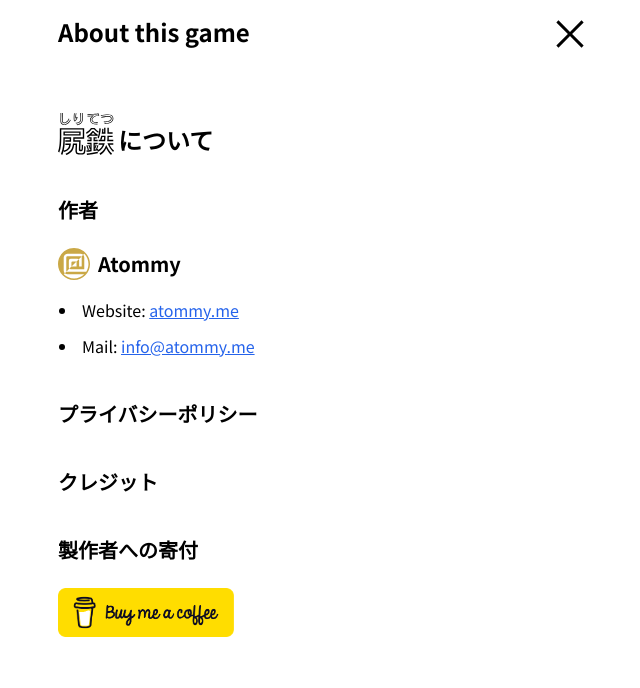
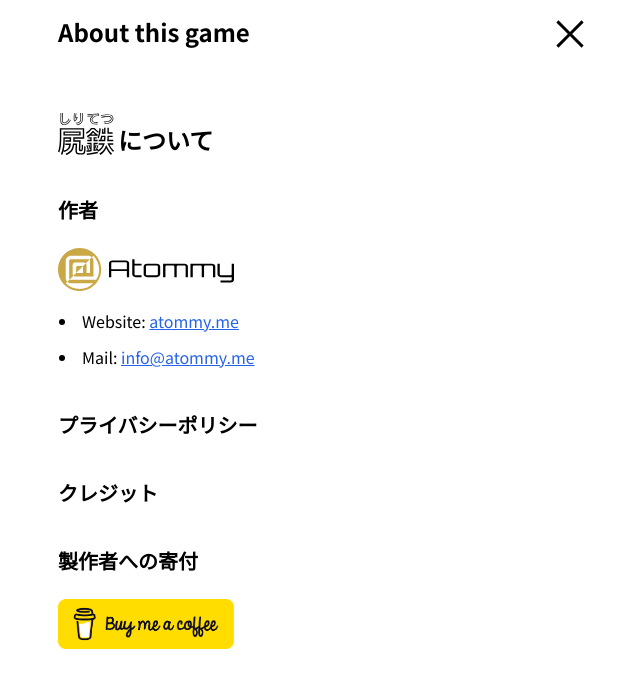
Before and after one commit to atommy-euph/snwc2, a React (Create React App) app: page / in a window 1280 px wide. Both pictures are taken after a click on the button 668 px from the left and 622 px from the top of the page. Shown: the top 688 px of the page, without its empty margins (318-958 px from the left). Built offline with nearby package versions, Linux system fonts and the light colour scheme.

Commit message:
most large z-index for alert

```diff
--- a/src/components/Alert.jsx
+++ b/src/components/Alert.jsx
@@ -3,7 +3,7 @@
 
 const Alert = ({ message, isOpen }) => {
   const classes = classNames(
-    "fixed text-center py-2 border-2 border-black bg-white top-[20rem] w-80 shadow-lg rounded",
+    "z-50 fixed text-center py-2 border-2 border-black bg-white top-[20rem] w-80 shadow-lg rounded",
     {
       hidden: !isOpen,
     }
--- a/src/components/Info.jsx
+++ b/src/components/Info.jsx
@@ -12,8 +12,7 @@
       </h1>
       <h2>作者</h2>
       <div className="flex flex-row items-center mb-4">
-        <img className="w-8 inline mr-2" src={atommy} alt="Atommy" />
-        <span className="text-xl font-bold">Atommy</span>
+        <img className="w-44 inline mr-2" src={atommy} alt="Atommy" />
       </div>
       <ul>
         <li>
```
Also changed, not shown: src/icons/atommy.svg.
